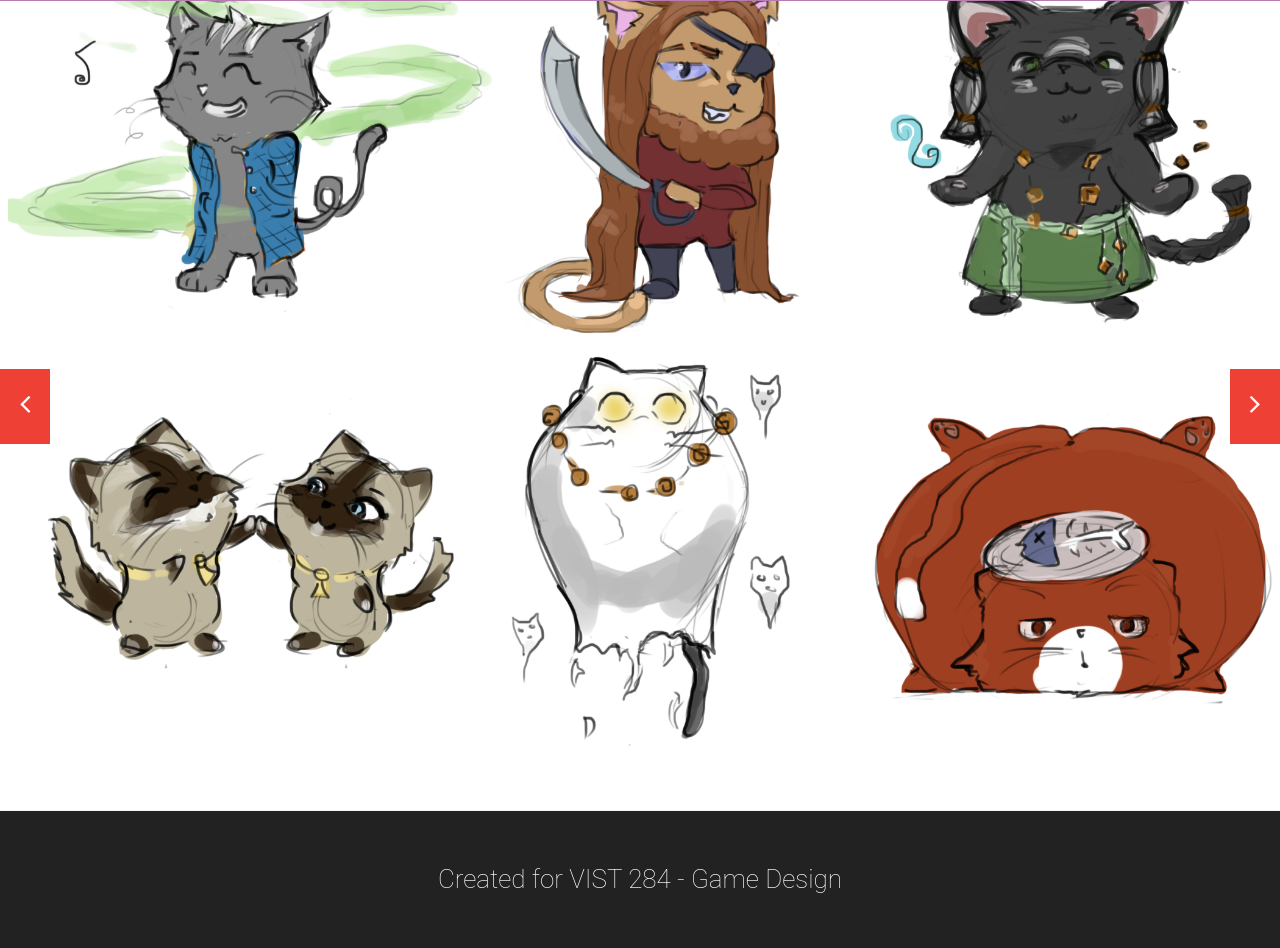
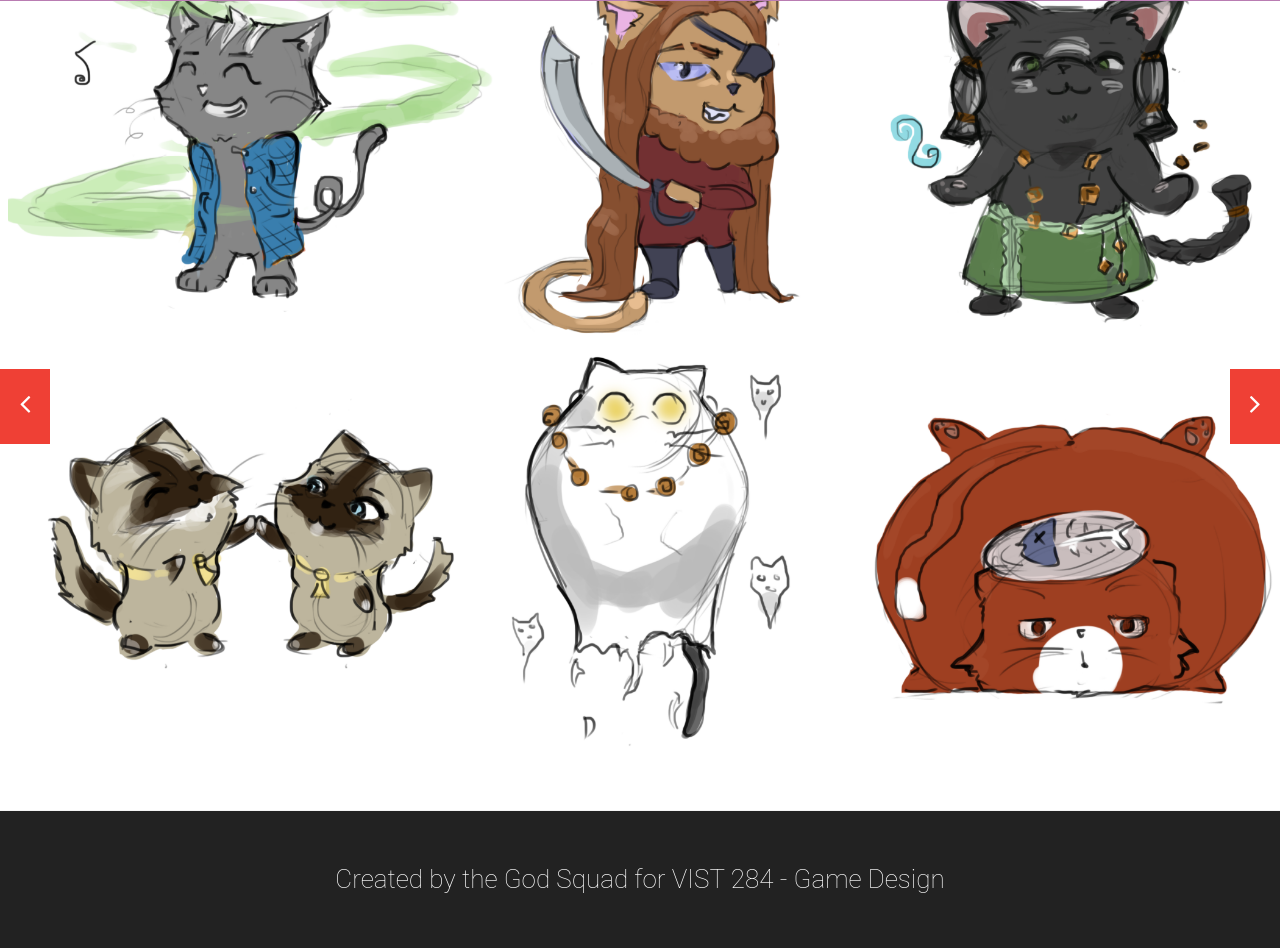
Before and after one commit to Vatyx/CatQuestWebsite, a plain HTML site: page index.html in a window 1280 px wide. Shown: the part 3832-4780 px from the top of the page. Drawn offline with Linux system fonts and the light colour scheme; no server answers.

Commit message:
Updated footer text

```diff
--- a/index.html
+++ b/index.html
@@ -134,7 +134,7 @@
     </section>
 
     <!-- Block Button Call to Action -->
-        <div class="btn btn-block btn-full-width">Created for VIST 284 - Game Design</div>
+        <div class="btn btn-block btn-full-width">Created by the God Squad for VIST 284 - Game Design</div>
 
         <!-- Core Scripts -->
     <script src="vendor/jquery/jquery.min.js"></script>
```
